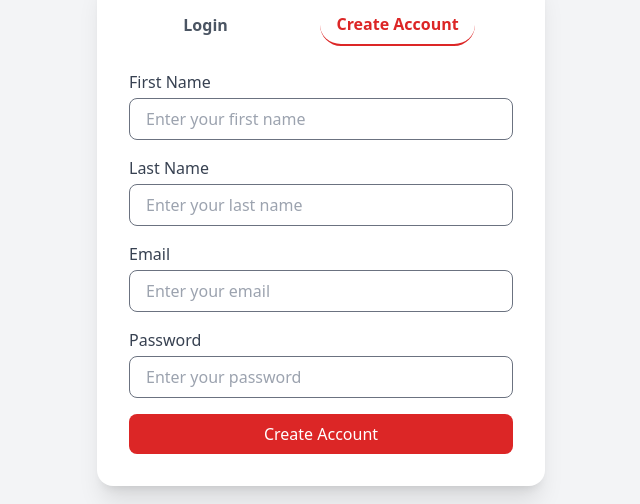
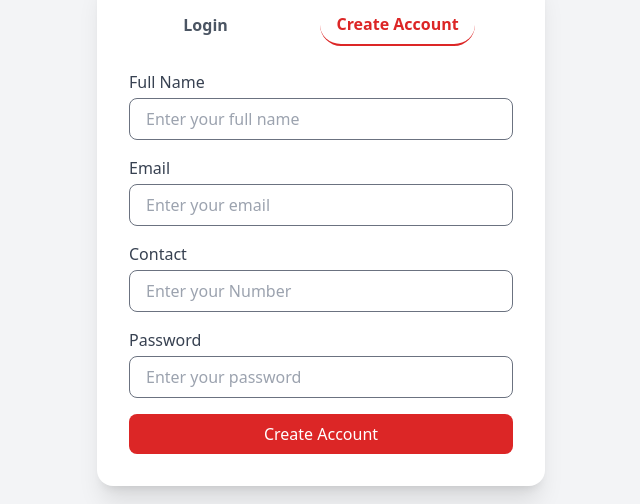
Before and after one commit to RuhamaMalik/FullStack_Batch_11-01, a React (Vite) app in the folder frontend/: page /auth in a window 1280 px wide. Both pictures are taken after typing "name@example.com", "Sample123" into the empty fields and a click on the button "Create Account". Shown: the part 171-675 px from the top of the page, without its empty margins (319-959 px from the left). Built offline with nearby package versions, Linux system fonts and the light colour scheme.

Commit message:
signup with axios

```diff
--- a/frontend/src/components/AuthForm.jsx
+++ b/frontend/src/components/AuthForm.jsx
@@ -1,8 +1,62 @@
 import React, { useState } from "react";
+import {useNavigate} from "react-router-dom";
+import axios from "axios";
+
+import { setToken, setUser } from "../utils/auth";
 
 const AuthForm = () => {
+  const navigate = useNavigate();
   const [activeTab, setActiveTab] = useState("login");
   const [showPassword, setShowPassword] = useState(false);
+  const [formData, setFormData] = useState({
+    name: "",
+    email: "",
+    contact: "",
+    password: ""
+  });
+
+
+  const handleChange = (e) => {
+    setFormData(
+      {
+        ...formData,
+        [e.target.name]: e.target.value,
+      }
+    )
+  }
+
+
+  const handleSignUp = async (e) => {
+    e.preventDefault();
+    try {
+
+      const { data } = await axios.post(`${import.meta.env.VITE_BACKEND_URL}/auth/signup`, formData)
+      if (data.success) {
+             console.log("signup data >>>>>>>>>>>>>>>>> ", data);
+             setToken(data.token);
+             setUser(data.user)
+        /// reset form
+        setFormData(
+          {
+            name: "",
+            email: "",
+            contact: "",
+            password: ""
+          }
+        );
+        navigate("/")
+
+      } else {
+        console.log("Signup Fail ", data.message);
+      }
+
+    } catch {
+      (e) => {
+        console.log("Signup Failed : ", e);
+
+      }
+    }
+  }
 
   return (
     <div className="flex items-center justify-center min-h-screen bg-gray-100">
@@ -10,8 +64,7 @@ const AuthForm = () => {
         <div className="flex justify-around mb-6">
           <button
             onClick={() => setActiveTab("login")}
-            className={`px-4 py-2 font-semibold rounded-full transition duration-300 ${
-              activeTab === "login"
+            className={`px-4 py-2 font-semibold rounded-full transition duration-300 ${activeTab === "login"
               ? "text-red-600 border-b-2 border-red-600"
               : "text-gray-600 hover:text-red-600"
               }`}
@@ -20,8 +73,7 @@ const AuthForm = () => {
           </button>
           <button
             onClick={() => setActiveTab("create")}
-            className={`px-4 py-2 font-semibold rounded-full transition duration-300 ${
-              activeTab === "create"
+            className={`px-4 py-2 font-semibold rounded-full transition duration-300 ${activeTab === "create"
               ? "text-red-600 border-b-2 border-red-600"
               : "text-gray-600 hover:text-red-600"
               }`}
@@ -67,34 +119,47 @@ const AuthForm = () => {
         )}
 
         {activeTab === "create" && (
-          <form className="space-y-4">
+          <form onSubmit={handleSignUp} className="space-y-4">
             <div>
-              <label className="block mb-1 text-gray-700">First Name</label>
+              <label className="block mb-1 text-gray-700">Full Name</label>
               <input
+                name="name"
+                value={formData.name}
+                onChange={handleChange}
                 type="text"
                 className="w-full px-4 py-2 border rounded-lg focus:outline-none focus:ring-2 focus:ring-red-400"
-                placeholder="Enter your first name"
-              />
-            </div>
-            <div>
-              <label className="block mb-1 text-gray-700">Last Name</label>
-              <input
-                type="text"
-                className="w-full px-4 py-2 border rounded-lg focus:outline-none focus:ring-2 focus:ring-red-400"
-                placeholder="Enter your last name"
+                placeholder="Enter your full name"
               />
             </div>
             <div>
               <label className="block mb-1 text-gray-700">Email</label>
               <input
+                name="email"
+                value={formData.email}
+                onChange={handleChange}
                 type="email"
                 className="w-full px-4 py-2 border rounded-lg focus:outline-none focus:ring-2 focus:ring-red-400"
                 placeholder="Enter your email"
               />
             </div>
             <div>
+              <label className="block mb-1 text-gray-700">Contact</label>
+              <input
+                name="contact"
+                value={formData.contact}
+                onChange={handleChange}
+                type="text"
+                className="w-full px-4 py-2 border rounded-lg focus:outline-none focus:ring-2 focus:ring-red-400"
+                placeholder="Enter your Number"
+              />
+            </div>
+
+            <div>
               <label className="block mb-1 text-gray-700">Password</label>
               <input
+                name="password"
+                value={formData.password}
+                onChange={handleChange}
                 type="password"
                 className="w-full px-4 py-2 border rounded-lg focus:outline-none focus:ring-2 focus:ring-red-400"
                 placeholder="Enter your password"
--- a/frontend/src/routes/router.jsx
+++ b/frontend/src/routes/router.jsx
@@ -33,6 +33,8 @@ const router = createBrowserRouter([
                     </ProtectedRoute>
                 ),
             },
+            // { path: '/auth', element: <AuthForm />}
+
         ],
     },
     { path: '/auth', element: <AuthForm />}
```
Also changed, not shown: 1 other file (tests, documents, lock files or other folders). Lines whose indentation alone changed are shown as unchanged.
